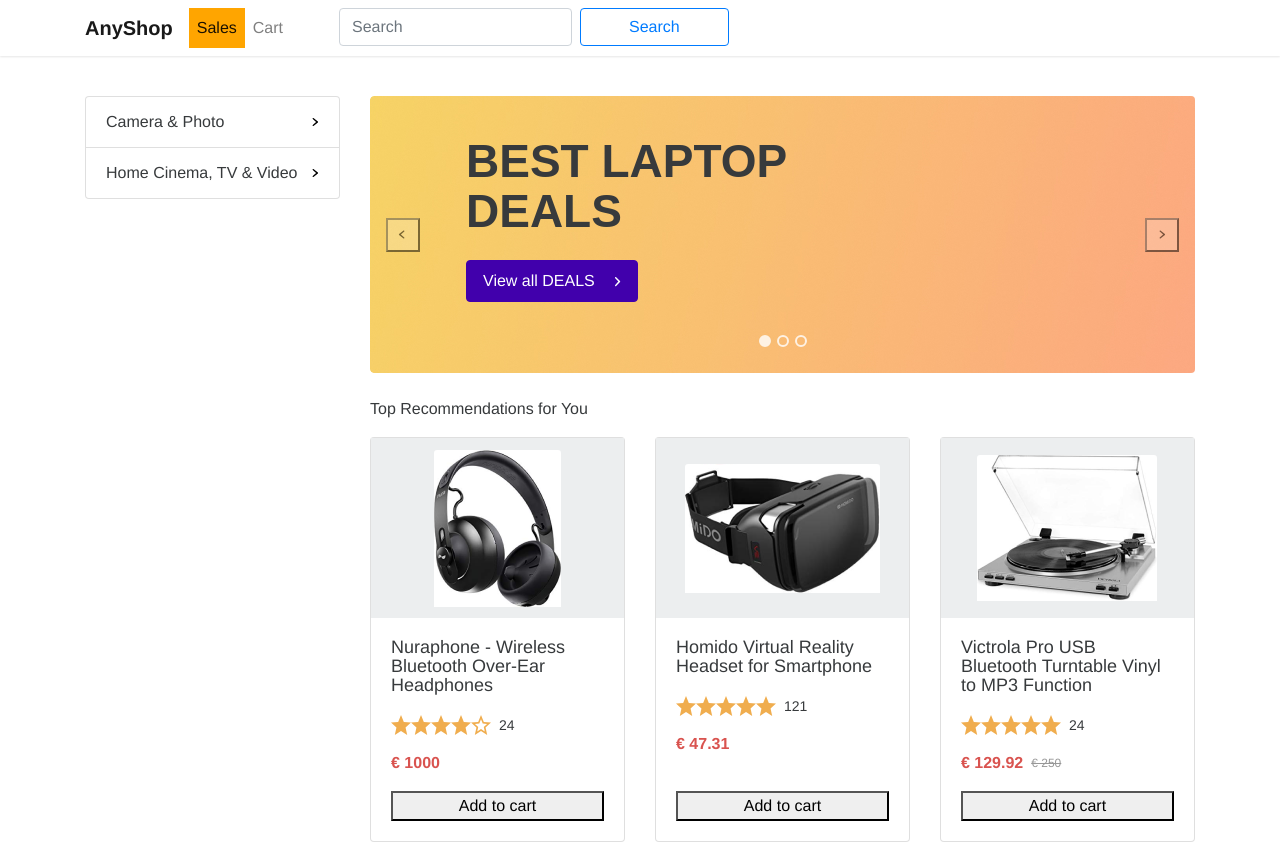
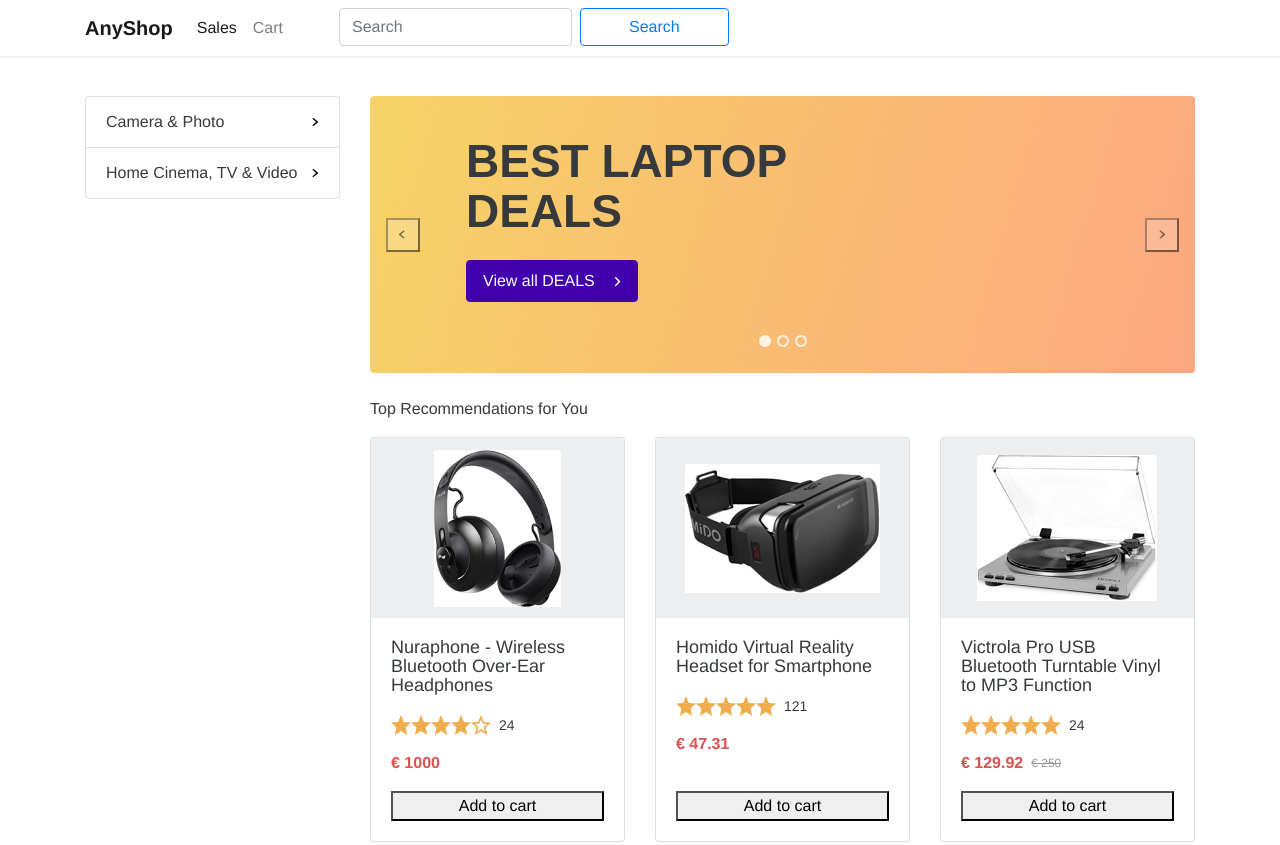
Before and after one commit to TatianaKostereva/Shop, a website built with webpack: page public/index.html in a window 1280 px wide. Shown: the top 845 px of the page. Built offline with nearby package versions, Linux system fonts and the light colour scheme.

Commit message:
исправила стиль .active

```diff
--- a/public/assets/custom.css
+++ b/public/assets/custom.css
@@ -1339,6 +1339,6 @@ form button[type="submit"]:not(.btn-send) {
     background: orange;
 }
 
-.active {
+.btn-pag .active {
     background: orange;
 }
```
